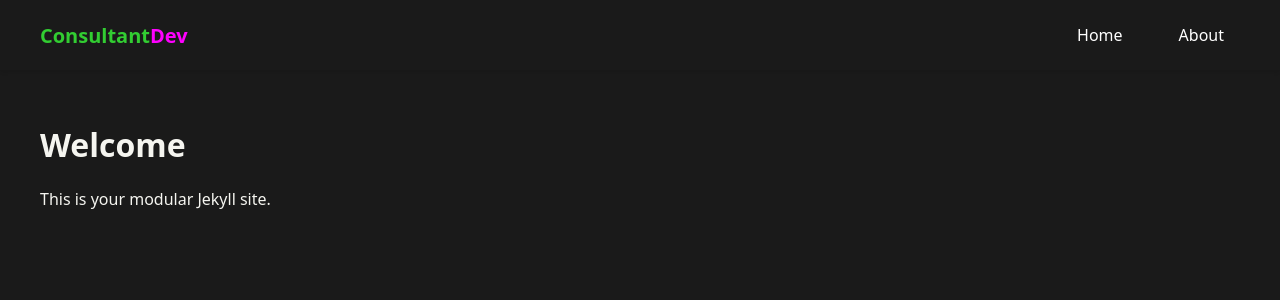
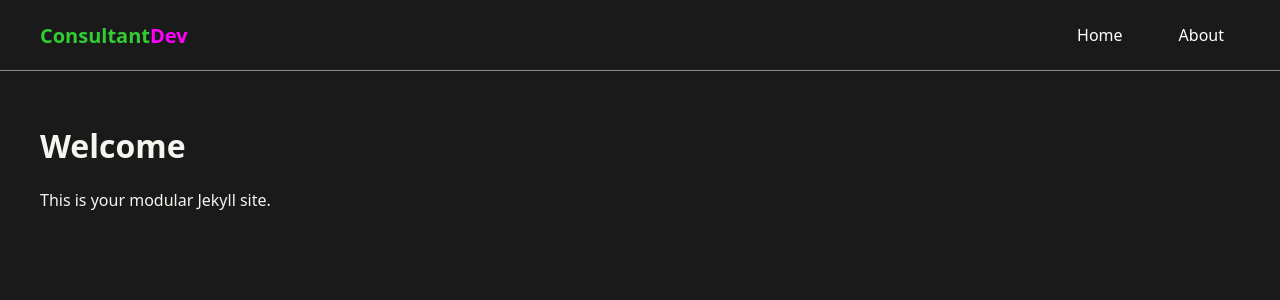
Before and after one commit to m33lucky-benny/Jekyll-templates-for-pages, a Jekyll site: the page built from index.html, in a window 1280 px wide. Shown: the top 300 px of the page. Built offline with Jekyll 4.4.1, drawn with Linux system fonts in a browser that asks for light colours.

Commit message:
Update _navbar.scss

```diff
--- a/_sass/_navbar.scss
+++ b/_sass/_navbar.scss
@@ -4,6 +4,7 @@
   z-index: 100;
   background: var(--surface1);
   padding: 1rem;
+  border-bottom: 1px solid var(--muted);
   box-shadow: 0 2px 4px rgba(0,0,0,0.1);
 
   .nav-container {
```
